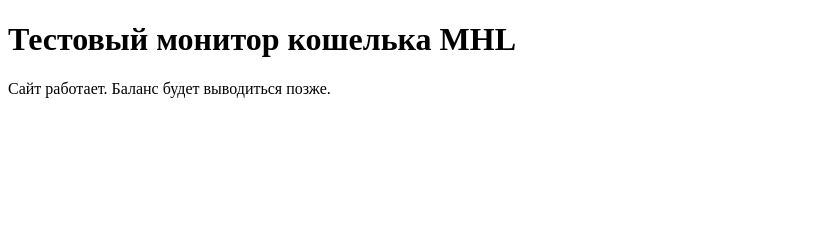
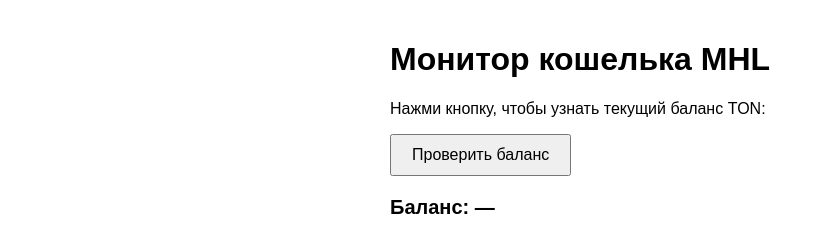
Before and after one commit to MeHighLuck/mhl, a plain HTML site: page index.html in a window 1280 px wide. Shown: the whole page, without its empty margins (0-825 px from the left). Drawn offline with Linux system fonts and the light colour scheme.

Commit message:
Update index.html

```diff
--- a/index.html
+++ b/index.html
@@ -1,11 +1,62 @@
+
+
+
 <!DOCTYPE html>
 <html lang="ru">
 <head>
   <meta charset="UTF-8" />
-  <title>MHL Wallet Test</title>
+  <title>MHL Wallet Monitor</title>
+  <style>
+    body {
+      font-family: Arial, sans-serif;
+      padding: 20px;
+      max-width: 500px;
+      margin: auto;
+    }
+    button {
+      padding: 10px 20px;
+      font-size: 16px;
+      cursor: pointer;
+    }
+    #balance {
+      margin-top: 20px;
+      font-size: 20px;
+      font-weight: bold;
+    }
+  </style>
 </head>
 <body>
-  <h1>Тестовый монитор кошелька MHL</h1>
-  <p>Сайт работает. Баланс будет выводиться позже.</p>
+
+  <h1>Монитор кошелька MHL</h1>
+
+  <p>Нажми кнопку, чтобы узнать текущий баланс TON:</p>
+
+  <button onclick="checkBalance()">Проверить баланс</button>
+
+  <div id="balance">Баланс: —</div>
+
+<script>
+async function checkBalance() {
+    const address = "ВСТАВЬ_СВОЙ_TON_ADRESS_ИЗ_TONKEEPER";
+    const url = `https://tonapi.io/v2/accounts/${address}`;
+
+    document.getElementById("balance").innerText = "Получаю данные...";
+
+    try {
+        const response = await fetch(url);
+        const data = await response.json();
+
+        const nano = data.balance; // баланс в нанотонах
+        const ton = nano / 1e9;
+
+        document.getElementById("balance").innerText =
+          `Баланс: ${ton.toFixed(6)} TON`;
+    } catch (error) {
+        document.getElementById("balance").innerText =
+          "Ошибка получения баланса";
+    }
+}
+</script>
+
 </body>
 </html>
```
